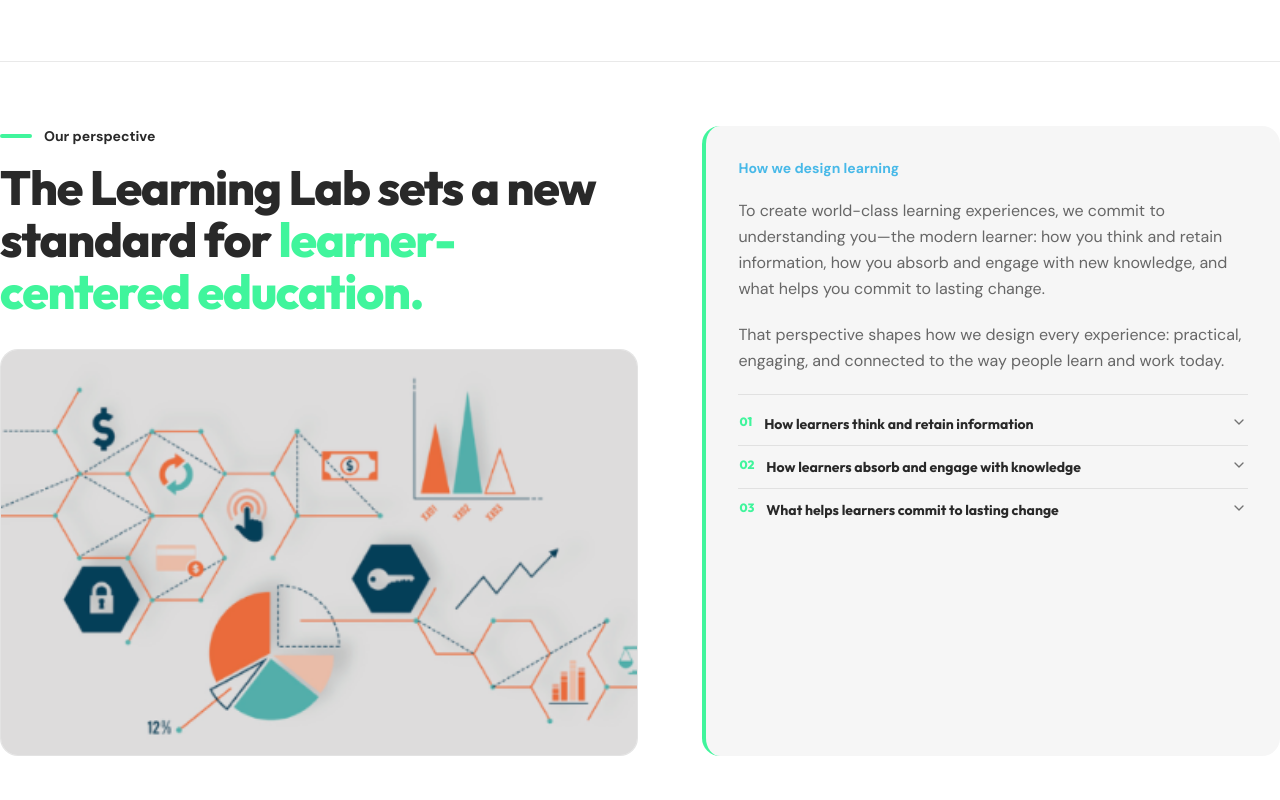
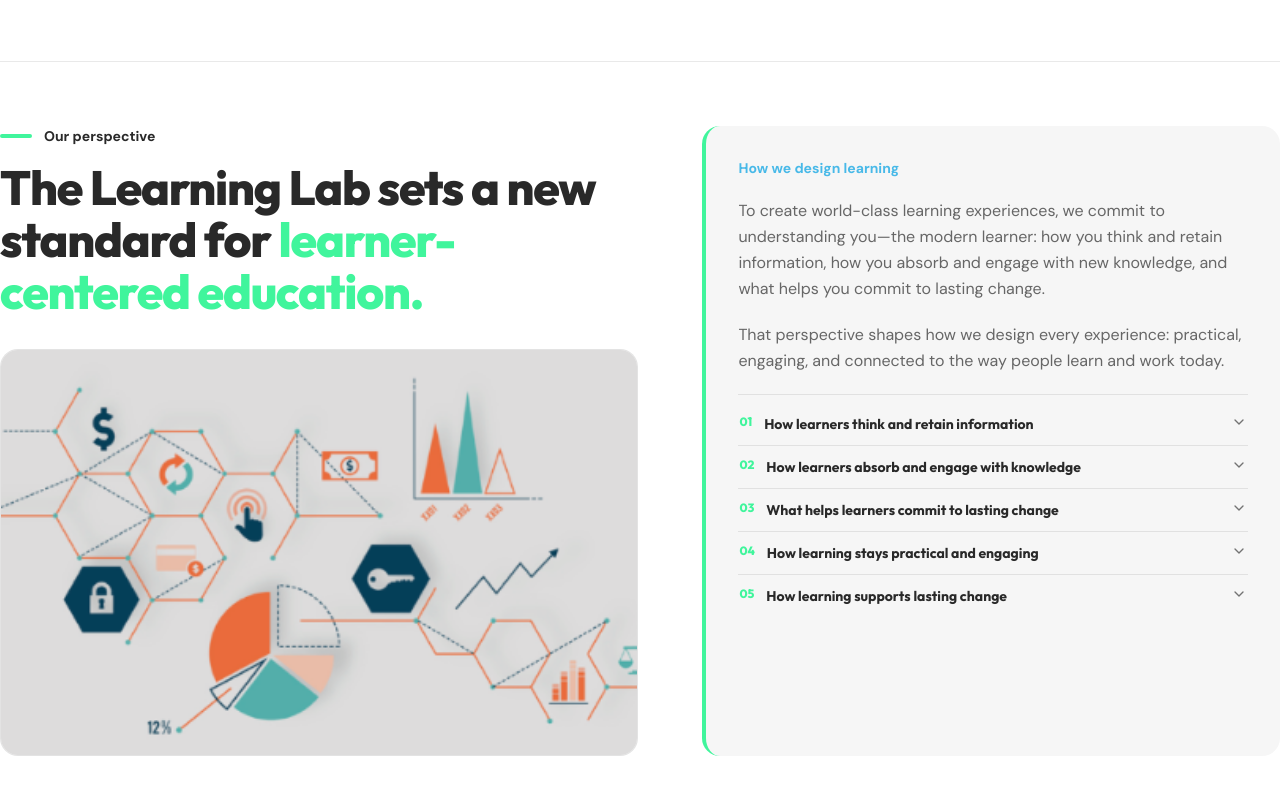
Before and after one commit to gabzy0423/The-Learning-Lab, a Next.js app: page /about in a window 1280 px wide. Shown: the part 600-1400 px from the top of the page. Built offline with nearby package versions, Linux system fonts and the light colour scheme.

Commit message:
Balance learner perspective panel

```diff
--- a/app/about/page.tsx
+++ b/app/about/page.tsx
@@ -48,7 +48,7 @@ export default function AboutPage() {
               />
             </div>
           </div>
-          <div className="space-y-5 rounded-2xl border-l-4 border-brand-mint-green bg-brand-charcoal/[0.04] p-6 text-base leading-relaxed text-brand-charcoal/70 sm:p-8">
+          <div className="h-full space-y-5 rounded-2xl border-l-4 border-brand-mint-green bg-brand-charcoal/[0.04] p-6 pb-5 text-base leading-relaxed text-brand-charcoal/70 sm:p-8 sm:pb-6">
             <p className="text-sm font-bold text-brand-cyan-blue">How we design learning</p>
             <p>
               To create world-class learning experiences, we commit to understanding you—the modern learner: how you think and retain information, how you absorb and engage with new knowledge, and what helps you commit to lasting change.
@@ -82,6 +82,24 @@ export default function AboutPage() {
                 </AccordionTrigger>
                 <AccordionContent className="text-brand-charcoal/70">
                   We connect learning to the motivation and practical context that help people carry new understanding into lasting change.
+                </AccordionContent>
+              </AccordionItem>
+              <AccordionItem value="practical-and-engaging" className="border-brand-charcoal/10">
+                <AccordionTrigger className="font-heading font-bold text-brand-charcoal hover:no-underline">
+                  <span className="mr-3 text-xs font-extrabold text-brand-mint-green">04</span>
+                  How learning stays practical and engaging
+                </AccordionTrigger>
+                <AccordionContent className="text-brand-charcoal/70">
+                  We blend theory with real-world practice so learning feels relevant, active, and connected to everyday work.
+                </AccordionContent>
+              </AccordionItem>
+              <AccordionItem value="lasting-change" className="border-brand-charcoal/10">
+                <AccordionTrigger className="font-heading font-bold text-brand-charcoal hover:no-underline">
+                  <span className="mr-3 text-xs font-extrabold text-brand-mint-green">05</span>
+                  How learning supports lasting change
+                </AccordionTrigger>
+                <AccordionContent className="text-brand-charcoal/70">
+                  We design experiences that help people move from new knowledge to the commitment and action needed for lasting change.
                 </AccordionContent>
               </AccordionItem>
             </Accordion>
```
Also changed, not shown: 1 other file (tests, documents, lock files or other folders).
